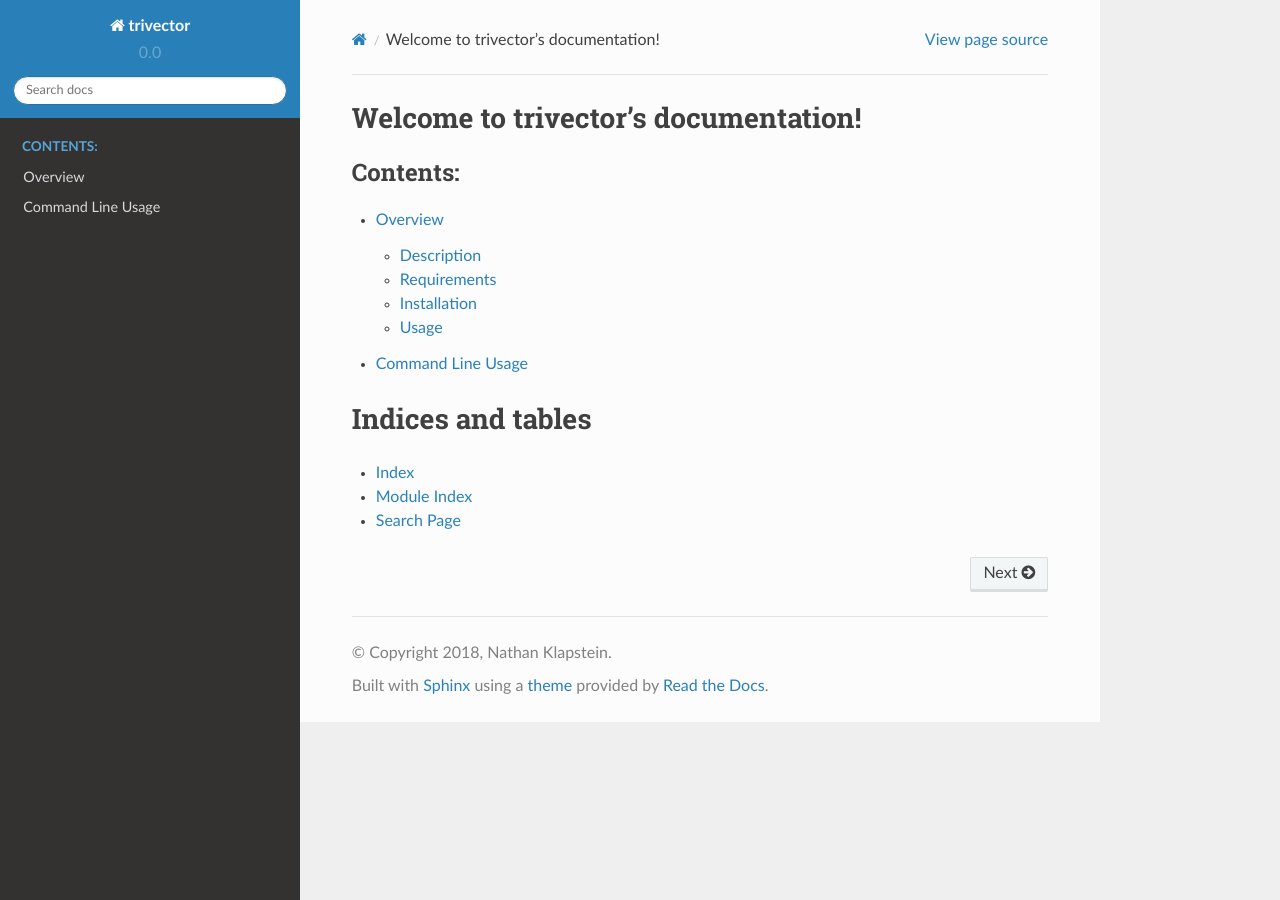
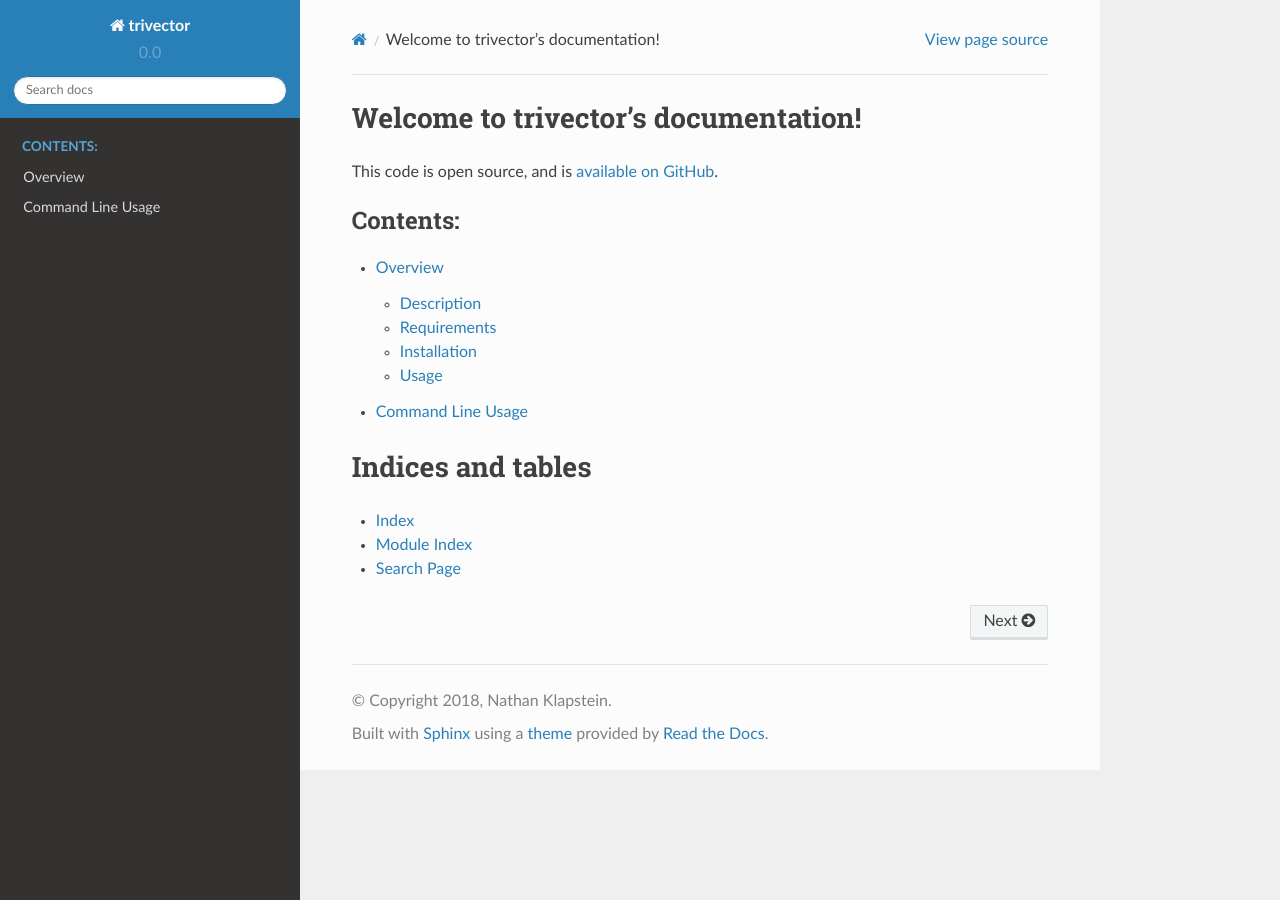
Before and after one commit to nklapste/trivector, a Sphinx documentation site: the page built from doc/index.rst, in a window 1280 px wide. Built offline with Sphinx 7.4.7 and the Read the Docs theme 2.0.0, drawn with Linux system fonts in a browser that asks for light colours; pages that are not in the unit, such as notebooks, are missing from menus.

Commit message:
adding github link to `index.rst`

```diff
--- a/doc/index.rst
+++ b/doc/index.rst
@@ -5,6 +5,10 @@
 
 Welcome to trivector's documentation!
 =====================================
+
+This code is open source, and is `available on GitHub`_.
+
+.. _available on GitHub: https://github.com/nklapste/trivector
 
 .. toctree::
    :maxdepth: 2
@@ -14,6 +18,7 @@ Welcome to trivector's documentation!
    Modules<api/modules>
    Command Line Usage<commands>
 
+
 Indices and tables
 ==================
 
```
